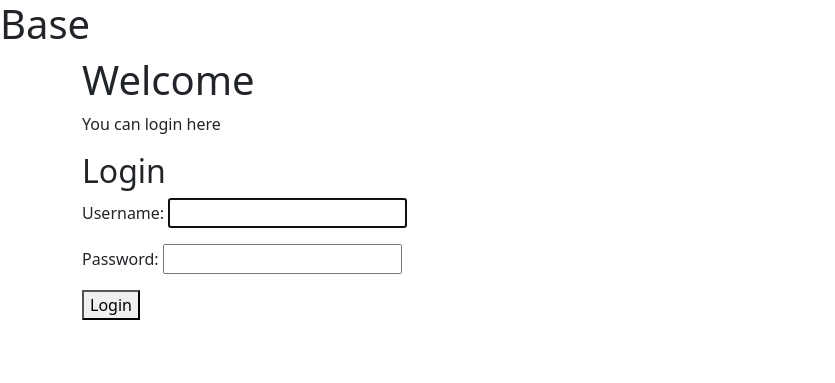
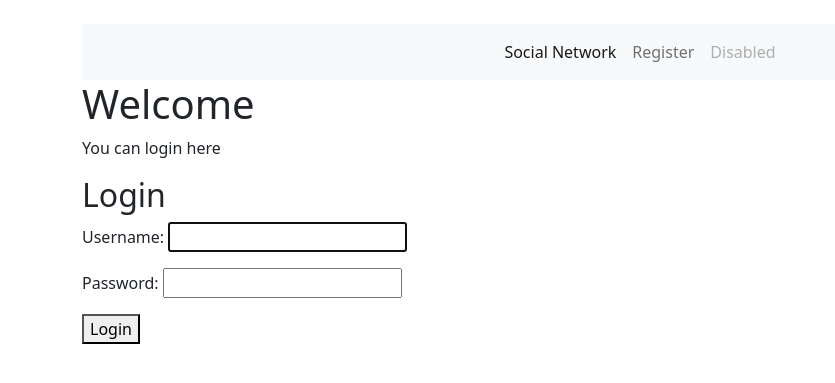
Before and after one commit to josephjz/tutorial, a Django app: page /account/login/ in a window 1280 px wide. Shown: the top 383 px of the page, without its empty margins (0-835 px from the left). Run offline with Django 3.2, Linux system fonts and the light colour scheme.

Commit message:
video 13 done nav bar up

```diff
--- a/accounts/templates/base.html
+++ b/accounts/templates/base.html
@@ -16,8 +16,76 @@
 
 </head>
 <body>
-    <h1>Base</h1> <!-- note that this h1 is outside of the block content so it will not get overridden ever -->
+    <br>
+    <div class = "container">
+          <nav class="navbar navbar-expand-lg navbar-light bg-light">
+            <!-- Container wrapper -->
+            <div class="container-fluid">
+              <!-- Toggle button -->
+              <button
+                class="navbar-toggler"
+                type="button"
+                data-mdb-toggle="collapse"
+                data-mdb-target="#navbarCenteredExample"
+                aria-controls="navbarCenteredExample"
+                aria-expanded="false"
+                aria-label="Toggle navigation"
+              >
+                <i class="fas fa-bars"></i>
+              </button>
+
+              <!-- Collapsible wrapper -->
+              <div
+                class="collapse navbar-collapse justify-content-center"
+                id="navbarCenteredExample"
+              >
+                <!-- Left links -->
+                <ul class="navbar-nav mb-2 mb-lg-0">
+                  <li class="nav-item">
+                    <a class="nav-link active" aria-current="page" href="#">Social Network</a>
+                  </li>
+                  <li class="nav-item">
+                    <a class="nav-link" href="#">Register</a>
+                  </li>
+                  <!-- Navbar dropdown -->
+                  <!-- <li class="nav-item dropdown">
+                    <a
+                      class="nav-link dropdown-toggle"
+                      href="#"
+                      id="navbarDropdown"
+                      role="button"
+                      data-mdb-toggle="dropdown"
+                      aria-expanded="false"
+                    >
+                      Dropdown
+                    </a>
+                    Dropdown menu
+                    <ul class="dropdown-menu" aria-labelledby="navbarDropdown">
+                      <li><a class="dropdown-item" href="#">Action</a></li>
+                      <li><a class="dropdown-item" href="#">Another action</a></li>
+                      <li><hr class="dropdown-divider" /></li>
+                      <li>
+                        <a class="dropdown-item" href="#">Something else here</a>
+                      </li>
+                    </ul>
+                  </li> -->
+                  <li class="nav-item">
+                    <a class="nav-link disabled" href="#" tabindex="-1" aria-disabled="true"
+                      >Disabled</a
+                    >
+                  </li>
+                </ul>
+                <!-- Left links -->
+              </div>
+              <!-- Collapsible wrapper -->
+            </div>
+            <!-- Container wrapper -->
+          </nav>
+    </div>
+
     {% block body %}
+        <h1>Base</h1>
     {% endblock %}
+
 </body>
 </html>
```
Also changed, not shown: accounts/models.py (+9 -0 lines), db.sqlite3.
